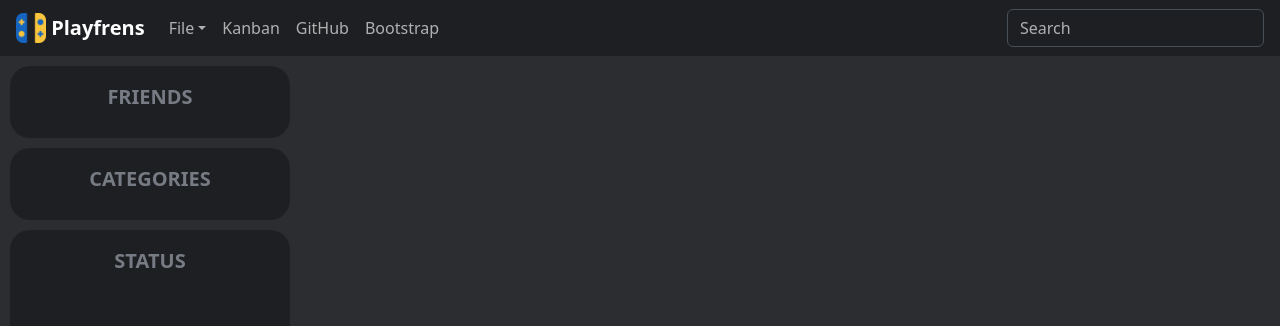
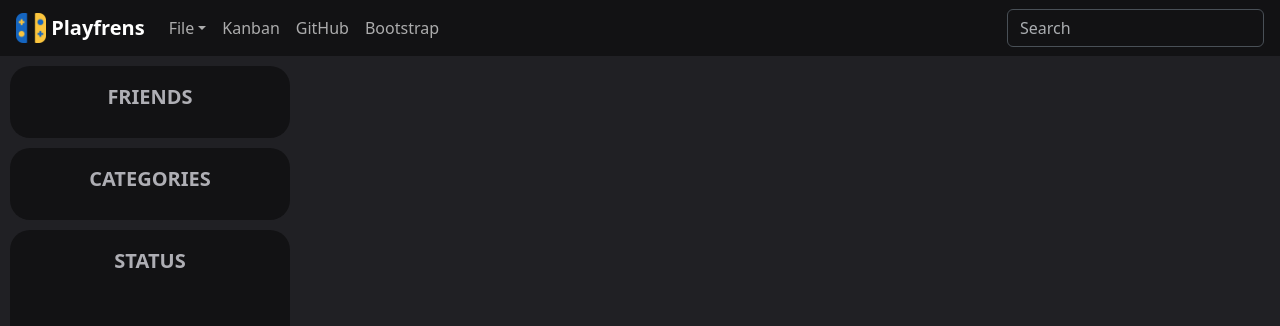
Before and after one commit to liranbr/Playfrens, a React (Vite) app: page / in a window 1280 px wide. Shown: the top 326 px of the page. Built offline with nearby package versions, Linux system fonts and the light colour scheme.

Commit message:
Add CSS color variables, switch to bluish darker grey

```diff
--- a/src/App.css
+++ b/src/App.css
@@ -3,8 +3,14 @@
     text-align: center;
 }
 
+.app-header {
+    background-color: var(--pf-bg-900);
+    padding-right: 1rem;
+    padding-left: 1rem;
+}
+
 #main-content {
-    background-color: #2b2d31;
+    background-color: var(--pf-bg-500);
     padding: 56px 0 0 0; /* 56px compensates for navbar height */
     height: 100vh;
     width: 100vw;
@@ -25,7 +31,7 @@
     margin: 5px;
     padding: 1rem;
     border-radius: 20px;
-    background-color: #1e1f22;
+    background-color: var(--pf-bg-900);
 }
 
 .sidebar-group:first-child {
@@ -54,7 +60,8 @@
 .sidebar-title {
     font-size: 20px;
     font-weight: bold;
-    color: #777b84;
+    /*color: #777b84;*/
+    color: var(--pf-fg-100);
     padding: 0;
     margin: 0 0 10px;
 }
--- a/src/App.jsx
+++ b/src/App.jsx
@@ -12,7 +12,7 @@ function AppHeader({ searchState }) {
     const updateSearch = (e) => setSearch(e.target.value);
 
     return (
-        <Navbar className="px-3" fixed="top" style={{ backgroundColor: "#1e1f22" }}>
+        <Navbar className="app-header" fixed="top">
             <Navbar.Brand>
                 <img
                     src="/Playfrens_Logo.png"
--- a/src/GameGrid.css
+++ b/src/GameGrid.css
@@ -6,7 +6,7 @@
     border: 0;
     cursor: pointer;
     background-color: transparent;
-    box-shadow: 0 6px 12px rgba(0, 0, 0, 0.6);
+    box-shadow: 0 6px 12px rgba(0, 0, 0, 0.8);
     transition: 0.3s ease;
 }
 
@@ -18,7 +18,7 @@
 
 .game-card:hover {
     transform: scale(1.05);
-    box-shadow: 0 15px 22px rgba(0, 0, 0, 0.5);
+    box-shadow: 0 15px 22px rgba(0, 0, 0, 0.6);
     z-index: 1;
 }
 
--- a/src/GameGrid.jsx
+++ b/src/GameGrid.jsx
@@ -63,7 +63,6 @@ function ModalListButton({ value, dataType, handleRemove }) {
 }
 
 const ListAndAdder = observer(({ game, dataType }) => {
-    // TODO: Clean up this code
     const cardTitle = dataType.plural;
     const allDataList = dataType.allDataList;
     const gameDataList = dataType.gameDataList(game);
--- a/src/index.css
+++ b/src/index.css
@@ -1,11 +1,15 @@
 :root {
+    --pf-bg-900: #121214;
+    --pf-bg-700: #1a1a1e;
+    --pf-bg-500: #202024;
+    --pf-bg-300: #2e2e33;
+    --pf-fg-100: #aeaeb4;
+
     font-family: Inter, system-ui, Avenir, Helvetica, Arial, sans-serif;
     line-height: 1.5;
     font-weight: 400;
 
     color-scheme: light dark;
-    color: rgba(255, 255, 255, 0.87);
-    background-color: #242424;
 
     font-synthesis: none;
     text-rendering: optimizeLegibility;
@@ -56,18 +60,3 @@ button:focus,
 button:focus-visible {
     outline: 4px auto -webkit-focus-ring-color;
 }
-
-@media (prefers-color-scheme: light) {
-    :root {
-        color: #213547;
-        background-color: #ffffff;
-    }
-
-    a:hover {
-        color: #747bff;
-    }
-
-    button {
-        background-color: #f9f9f9;
-    }
-}
```
